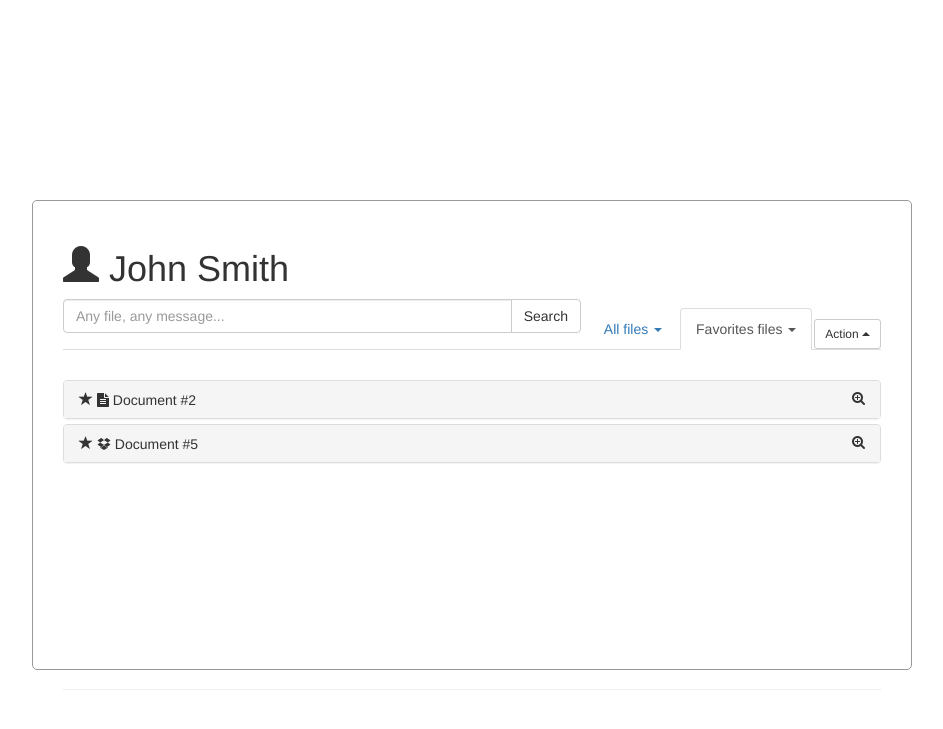
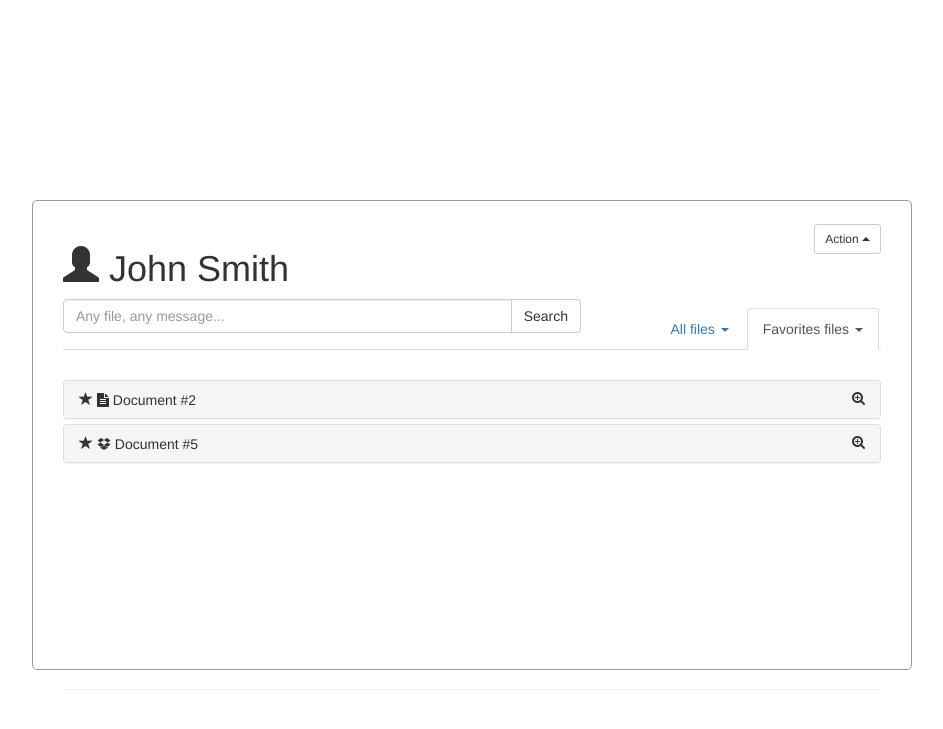
Before and after one commit to your-mom-noob/anyfetch.com, a Jekyll site: the page templates/salesfetch/index.html, which Jekyll copies as it is, in a window 1280 px wide. Shown: the top 729 px of the page, without its empty margins (168-1111 px from the left). Built offline with Jekyll 4.4.1, drawn with Linux system fonts in a browser that asks for light colours; nearby versions of some CDN libraries; Markdown is read by kramdown in place of the engine named in the settings.

Commit message:
new action button position

```diff
--- a/templates/salesfetch/index.html
+++ b/templates/salesfetch/index.html
@@ -13,7 +13,8 @@
 <body>
 	<div class="bs-example bs-example-tabs">
 		<div class="header">
-			<h1><span class="glyphicon glyphicon-user"></span> John Smith</h1>
+			<h1>
+				<span class="glyphicon glyphicon-user"></span> John Smith</h1>
 			<!-- Single button -->
 			<div class="btn-group dropup action-button">
 				<button type="button" class="btn btn-default btn-sm dropdown-toggle" data-toggle="dropdown">
--- a/templates/salesfetch/style.css
+++ b/templates/salesfetch/style.css
@@ -50,8 +50,9 @@ h1 {
 }
 
 .action-button {
-	margin-top: 20px;
 	float: right;
+	position: relative;
+	top: -75px;
 }
 
 .header {
```
